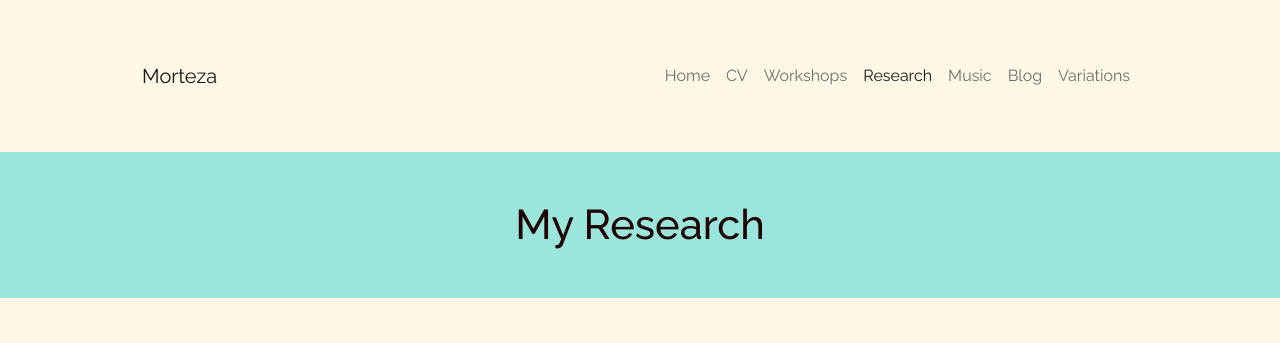
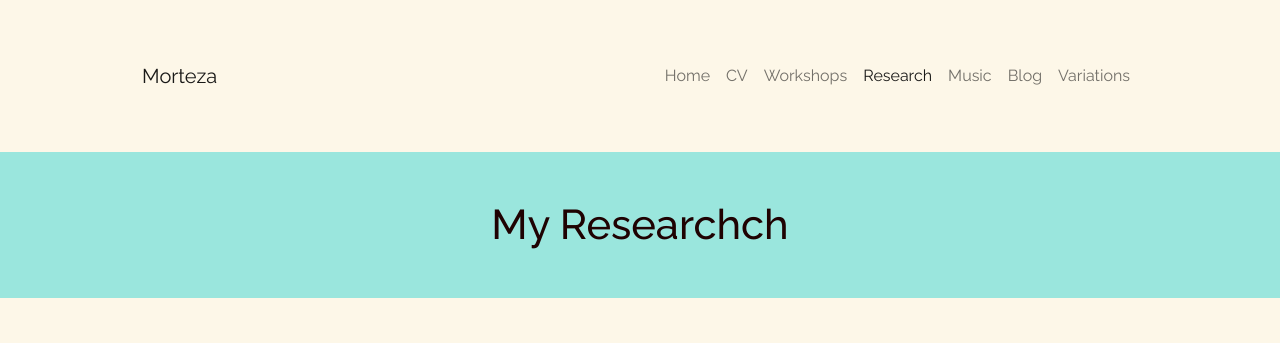
Before and after one commit to mortezabe/mortezaPorfolio, a website: page research/research.html in a window 1280 px wide. Shown: the top 343 px of the page. Drawn offline with nearby package versions, Linux system fonts and the light colour scheme; a web font is replaced by a local one.

Commit message:
here we go

```diff
--- a/research/research.html
+++ b/research/research.html
@@ -93,7 +93,7 @@
       class="card-title text-center p-5 w-100 mt-4"
       style="background-color: #9ae6dd; font-size: 2.6rem;"
     >
-      My Research
+      My Researchch
     </h4>
     <main class="container m-auto mb-5">
       <div class="card mb-3 p-5 bg-transparent border-0">
```
